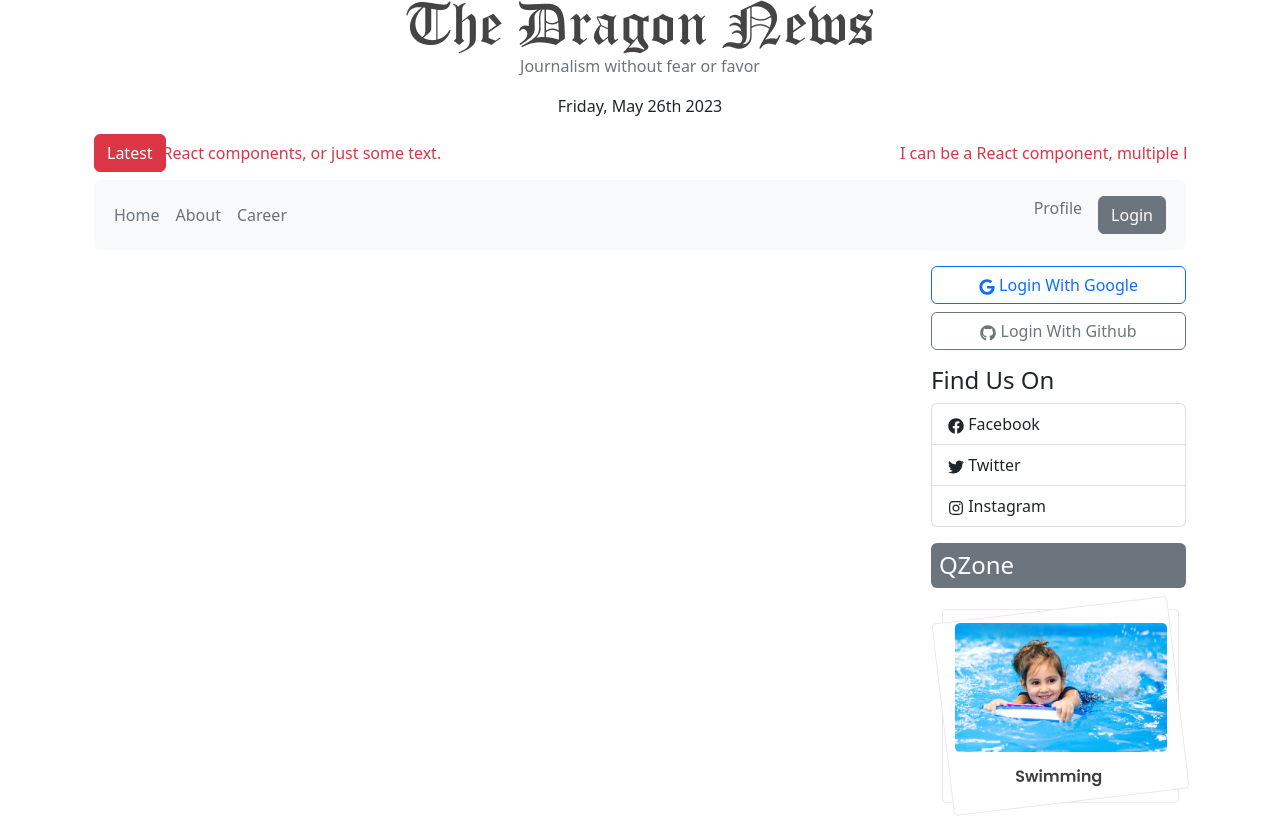
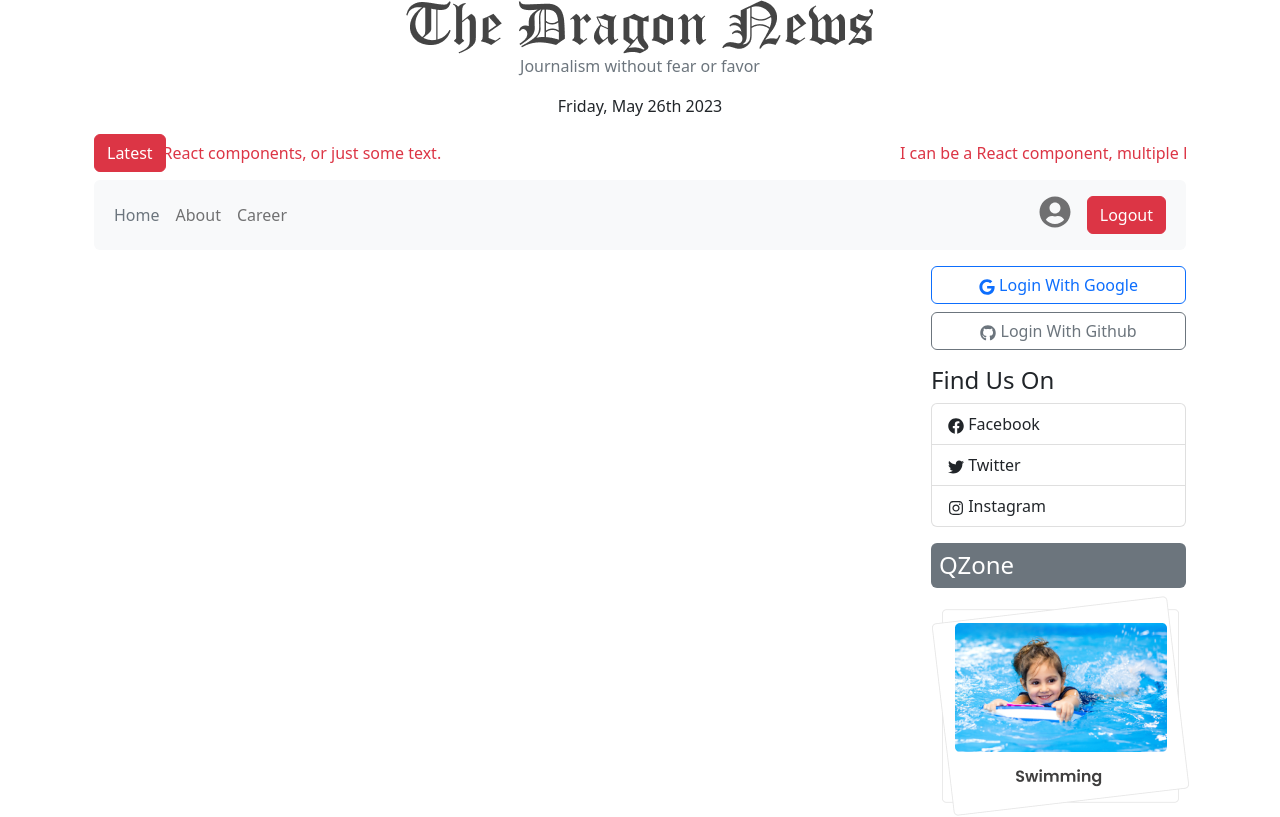
Before and after one commit to ras1k/the-news-dragon, a React (Vite) app: page /news in a window 1280 px wide. Shown: the top 817 px of the page. Built offline with nearby package versions, Linux system fonts and the light colour scheme.

Commit message:
authprovider added with firebase

```diff
--- a/src/main.jsx
+++ b/src/main.jsx
@@ -1,15 +1,17 @@
 import React from 'react'
 import ReactDOM from 'react-dom/client'
-import App from './App.jsx'
 import './index.css';
 import 'bootstrap/dist/css/bootstrap.min.css';
 import { RouterProvider } from "react-router-dom";
 import router from './routes/routes.jsx';
+import AuthProvider from './providers/AuthProvider.jsx';
 
 
 
 ReactDOM.createRoot(document.getElementById('root')).render(
   <React.StrictMode>
-    <RouterProvider router={router} />
+    <AuthProvider>
+      <RouterProvider router={router} />
+    </AuthProvider>
   </React.StrictMode>
 )
--- a/src/pages/Shared/Header/Header.jsx
+++ b/src/pages/Shared/Header/Header.jsx
@@ -1,11 +1,14 @@
-import React from 'react';
+import React, { useContext } from 'react';
 import logo from '../../../assets/logo.png'
 import moment from 'moment';
 import Marquee from "react-fast-marquee";
 import { Button, Container, Nav, Navbar, NavDropdown } from 'react-bootstrap';
 import { Link } from 'react-router-dom';
+import { AuthContext } from '../../../providers/AuthProvider';
+import { FaUserCircle } from 'react-icons/fa';
 
 const Header = () => {
+    const { user } = useContext(AuthContext)
     return (
         <Container className='container mb-2'>
             <div className='text-center mx-auto'>
@@ -28,15 +31,21 @@
                     <Container>
                         <Navbar.Toggle aria-controls="responsive-navbar-nav" />
                         <Navbar.Collapse id="responsive-navbar-nav">
-                            <Nav className="me-auto">
+                            {user && <Nav className="me-auto">
                                 <Nav.Link><Link to="/" className='text-decoration-none text-secondary'>Home</Link></Nav.Link>
                                 <Nav.Link href="#pricing">About</Nav.Link>
                                 <Nav.Link href="#pricing">Career</Nav.Link>
-                            </Nav>
+                            </Nav>}
                             <Nav>
-                                <Nav.Link href="#deets">Profile</Nav.Link>
+                                <Nav.Link href="#deets"><FaUserCircle style={{ fontSize: '2rem' }} /></Nav.Link>
                                 <Nav.Link eventKey={2} href="#memes">
-                                    <Button variant='secondary'>Login</Button>
+                                    {
+                                        user ?
+                                            <Button variant='danger'>Logout</Button> :
+                                            <Link to="/login">
+                                                <Button variant='secondary'>Login</Button>
+                                            </Link>
+                                    }
                                 </Nav.Link>
                             </Nav>
                         </Navbar.Collapse>
--- /dev/null
+++ b/src/providers/AuthProvider.jsx
@@ -0,0 +1,20 @@
+import React, { createContext } from 'react';
+import { getAuth } from "firebase/auth";
+import app from '../firebase/firebase.config';
+
+export const AuthContext = createContext(null)
+const auth = getAuth(app);
+const AuthProvider = ({ children }) => {
+    const user = {name: 'Rasik'}
+
+    const authInfo = {
+        user
+    }
+    return (
+        <AuthContext.Provider value={authInfo}>
+            {children}
+        </AuthContext.Provider>
+    );
+};
+
+export default AuthProvider;
```
